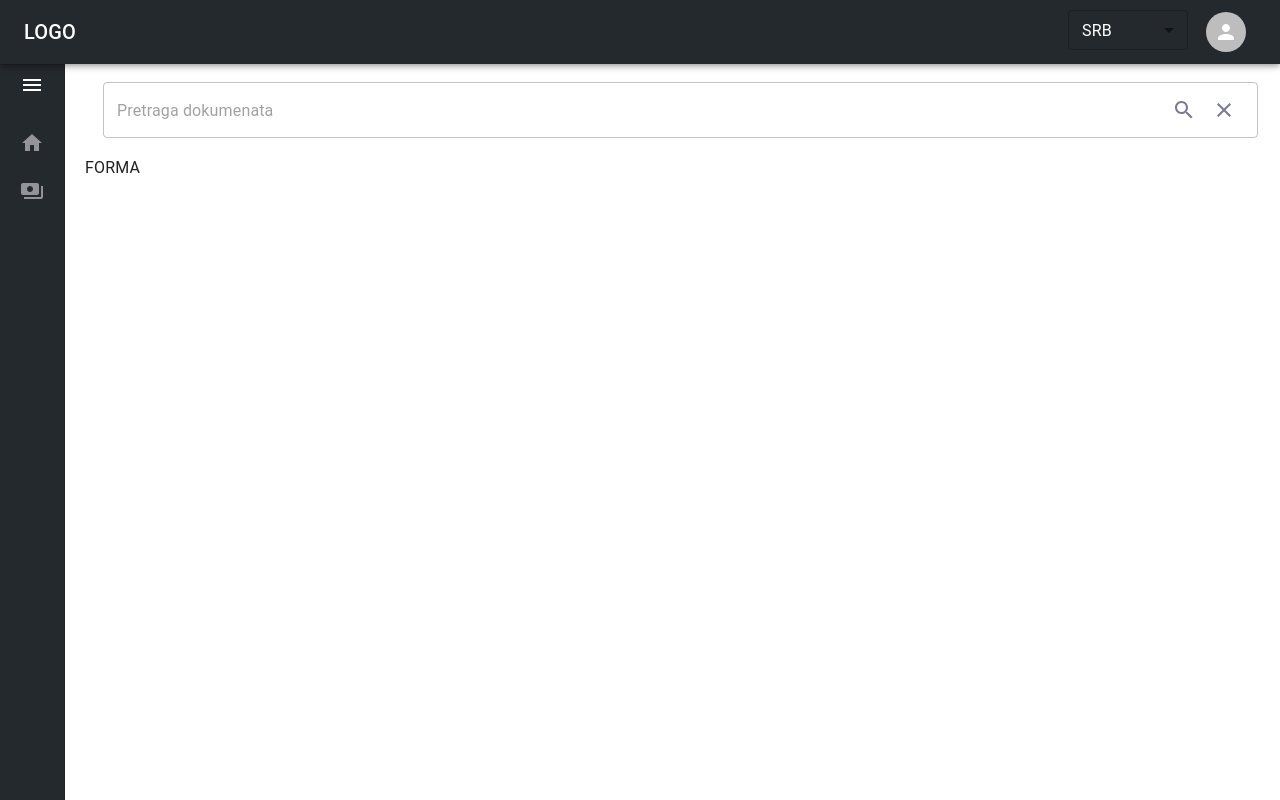
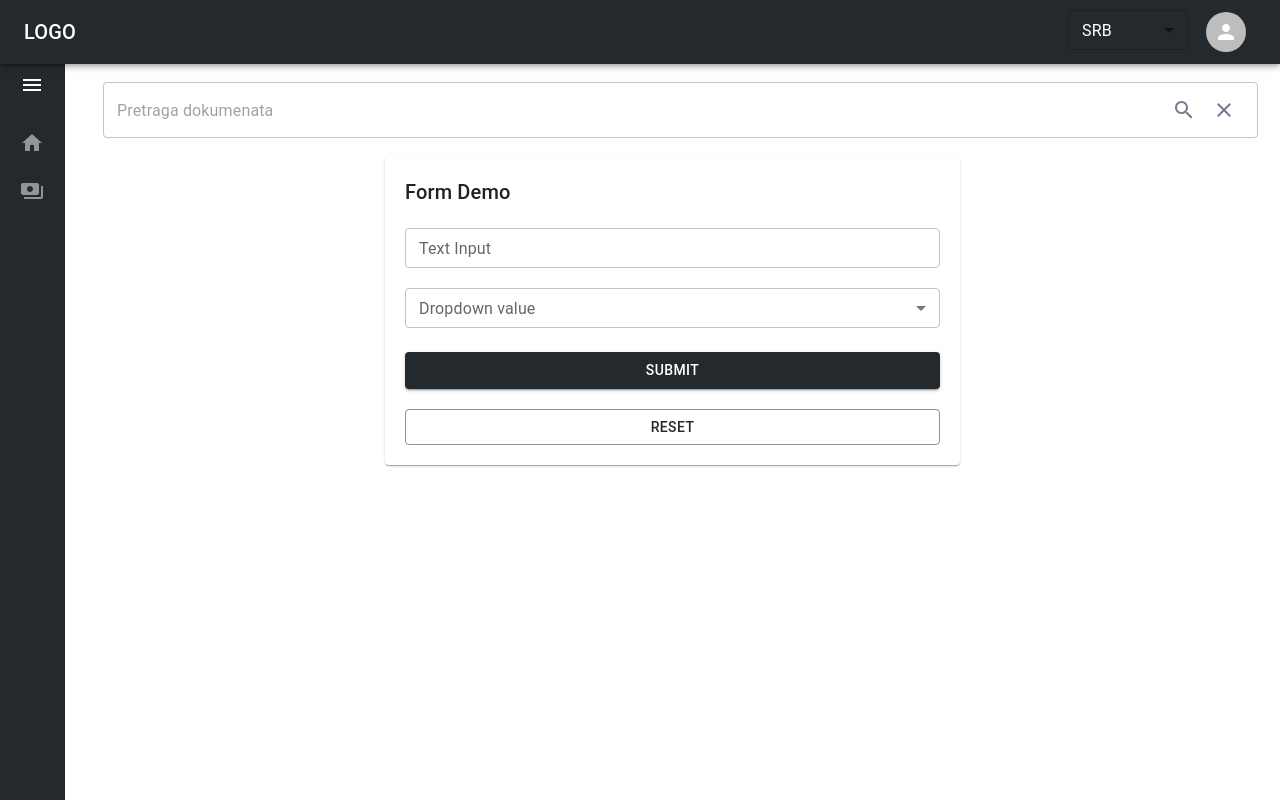
Before and after one commit to nemanjarasicn/EInvoices, a React (Create React App) app: page /invoices/create in a window 1280 px wide. Built offline with nearby package versions, Linux system fonts and the light colour scheme.

Commit message:
Form, Facade text,select

```diff
--- a/package.json
+++ b/package.json
@@ -5,6 +5,7 @@
   "dependencies": {
     "@emotion/react": "^11.10.4",
     "@emotion/styled": "^11.10.4",
+    "@hookform/resolvers": "^2.9.9",
     "@mui/icons-material": "^5.10.6",
     "@mui/material": "^5.10.5",
     "@mui/x-data-grid": "^5.17.4",
@@ -23,12 +24,14 @@
     "react": "^18.2.0",
     "react-dom": "^18.2.0",
     "react-dropzone": "^14.2.2",
+    "react-hook-form": "^7.37.0",
     "react-i18next": "^11.18.6",
     "react-redux": "^8.0.2",
     "react-router-dom": "^6.4.0",
     "react-scripts": "5.0.1",
     "typescript": "^4.8.3",
-    "web-vitals": "^2.1.4"
+    "web-vitals": "^2.1.4",
+    "yup": "^0.32.11"
   },
   "scripts": {
     "start": "react-scripts start",
--- /dev/null
+++ b/src/features/invoices/components/InvoiceFormComponent.tsx
@@ -0,0 +1,90 @@
+import { Paper, Typography, Button } from "@mui/material";
+import React from "react";
+import { useForm } from "react-hook-form";
+import { IProps } from "../models";
+import FormTextField from "./form-fields/FormTextField";
+import * as yup from "yup";
+import { yupResolver } from "@hookform/resolvers/yup";
+import FormDropdownField from "./form-fields/FormDropdownField";
+
+type InvoiceFormComponentProps = {};
+interface IFormInput {
+  textValue: string;
+  radioValue: string;
+  checkboxValue: string[];
+  dateValue: Date;
+  dropdownValue: string;
+  sliderValue: number;
+}
+
+const defaultValues = {
+  textValue: "",
+  radioValue: "",
+  checkboxValue: [],
+  dateValue: new Date(),
+  dropdownValue: "",
+  sliderValue: 0,
+};
+
+/**
+ * Register Form validation schema for every field
+ */
+const schema = yup
+  .object({
+    textValue: yup.string().required(),
+    dropdownValue: yup.string().required(),
+  })
+  .required();
+
+export default function InvoiceFormComponent({
+  props,
+}: IProps<InvoiceFormComponentProps>): JSX.Element {
+  const methods = useForm({
+    defaultValues: defaultValues,
+    resolver: yupResolver(schema),
+  });
+  const { handleSubmit, reset, control, setValue } = methods;
+  const onSubmit = (data: IFormInput) => console.log(data);
+
+  return (
+    <Paper
+      style={{
+        display: "grid",
+        gridRowGap: "20px",
+        padding: "20px",
+        margin: "10px 300px",
+      }}
+    >
+      <Typography variant="h6"> Form Demo</Typography>
+
+      <FormTextField
+        props={{
+          name: "textValue",
+          control: control,
+          label: "Text Input",
+        }}
+      />
+      <FormDropdownField
+        props={{
+          name: "dropdownValue",
+          control: control,
+          label: "Dropdown value",
+          options: [
+            { name: "1", value: "1" },
+            { name: "2", value: "2" },
+            { name: "3", value: "3" },
+          ],
+        }}
+      />
+
+      <Button onClick={handleSubmit(onSubmit)} variant={"contained"}>
+        {" "}
+        Submit{" "}
+      </Button>
+      <Button onClick={() => reset()} variant={"outlined"}>
+        {" "}
+        Reset{" "}
+      </Button>
+    </Paper>
+  );
+}
--- /dev/null
+++ b/src/features/invoices/components/form-fields/FormDropdownField.tsx
@@ -0,0 +1,56 @@
+import React from "react";
+import {
+  FormControl,
+  FormHelperText,
+  InputLabel,
+  MenuItem,
+  Select,
+} from "@mui/material";
+import { Controller } from "react-hook-form";
+import { IProps } from "../../models";
+import { FormProps, OptionItem } from "./models/form-fields.models";
+
+type FormDropdownFieldProps = FormProps & {
+  additional?: any;
+  options: OptionItem[];
+};
+
+/**
+ * Facade MUI Select component
+ */
+export default function FormDropdownField({
+  props,
+}: IProps<FormDropdownFieldProps>): JSX.Element {
+  return (
+    <Controller
+      render={({ field: { onChange, value }, fieldState: { error } }) => (
+        <FormControl size={"small"} error={!!error}>
+          <InputLabel id={`select-label_${props.label}.id`}>
+            {props.label}
+          </InputLabel>
+          <Select
+            labelId={`select-label_${props.label}.id`}
+            id={`select-component_${props.name}.id`}
+            onChange={onChange}
+            value={value}
+            label={props.label}
+          >
+            <MenuItem value="">
+              <em>None</em>
+            </MenuItem>
+            {props.options.map((option: OptionItem, index) => {
+              return (
+                <MenuItem key={index} value={option.value}>
+                  {`${option.name}`}
+                </MenuItem>
+              );
+            })}
+          </Select>
+          <FormHelperText>{error ? error.message : ""}</FormHelperText>
+        </FormControl>
+      )}
+      control={props.control}
+      name={props.name}
+    />
+  );
+}
--- /dev/null
+++ b/src/features/invoices/components/form-fields/FormTextField.tsx
@@ -0,0 +1,33 @@
+import React from "react";
+import { TextField } from "@mui/material";
+import { Controller } from "react-hook-form";
+import { IProps } from "../../models";
+import { FormProps } from "./models/form-fields.models";
+
+type FormTextFieldProps = FormProps & { additional?: any };
+
+/**
+ * Facade MUI Text Field component
+ */
+export default function FormTextField({
+  props,
+}: IProps<FormTextFieldProps>): JSX.Element {
+  return (
+    <Controller
+      name={props.name}
+      control={props.control}
+      render={({ field: { onChange, value }, fieldState: { error } }) => (
+        <TextField
+          helperText={error ? error.message : null}
+          size="small"
+          error={!!error}
+          onChange={onChange}
+          value={value}
+          fullWidth
+          label={props.label}
+          variant="outlined"
+        />
+      )}
+    />
+  );
+}
--- a/src/features/invoices/pages/SalesTemplatePage.tsx
+++ b/src/features/invoices/pages/SalesTemplatePage.tsx
@@ -1,5 +1,6 @@
 import React from "react";
 import InvoiceDropzoneComponent from "../components/InvoiceDropzoneComponent";
+import InvoiceFormComponent from "../components/InvoiceFormComponent";
 import { CreateType } from "../models/invoice.enums";
 import { IProps } from "../models/invoice.models";
 import { useFeatureSettings } from "../settings";
@@ -24,7 +25,7 @@ export default function SalesTemplatePage({
             );
 
           case CreateType.FORM:
-            return <div>FORMA</div>;
+            return <InvoiceFormComponent props={{}} />;
           default:
             throw new Error("Pass Type of creation");
         }
--- a/src/features/invoices/settings.ts
+++ b/src/features/invoices/settings.ts
@@ -75,7 +75,7 @@ const useFeatureSettings = (): FeatureSettings => {
           },
           {
             title: "ButtonsText.TemplatePage.createDocument",
-            disabled: true,
+            disabled: false,
             btnFn: () => navigate("/invoices/create"),
           },
         ],
```
Also changed, not shown: src/features/invoices/components/form-fields/models/form-fields.models.ts (added, +11 -0 lines), 1 other file (tests, documents, lock files or other folders).
